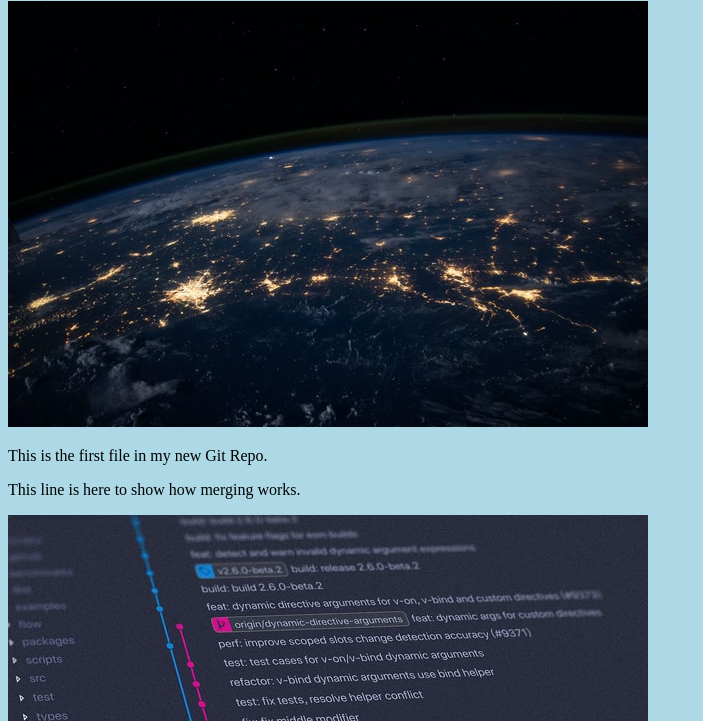
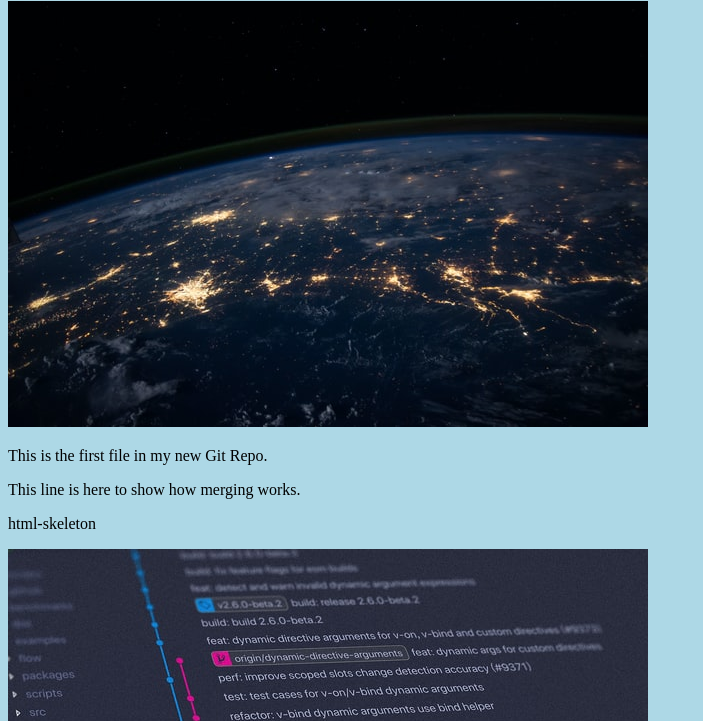
Before and after one commit to moeminlatt/hello-world, a plain HTML site: page index.html in a window 1280 px wide. Shown: the part 79-800 px from the top of the page, without its empty margins (0-703 px from the left). Drawn offline with Linux system fonts and the light colour scheme.

Commit message:
Update index.html with new p tab.

```diff
--- a/index.html
+++ b/index.html
@@ -10,6 +10,7 @@
 <div><img src="img_hello_world.jpg" alt="Hello World from Space" style="width:100%;max-width:640px"></div>
 <p>This is the first file in my new Git Repo.</p>
 <p>This line is here to show how merging works.</p>
+<p>html-skeleton</p>
 <div><img src="img_hello_git.jpg" alt="Hello Git" style="width:100%;max-width:640px"></div>
 
 </body>
```
